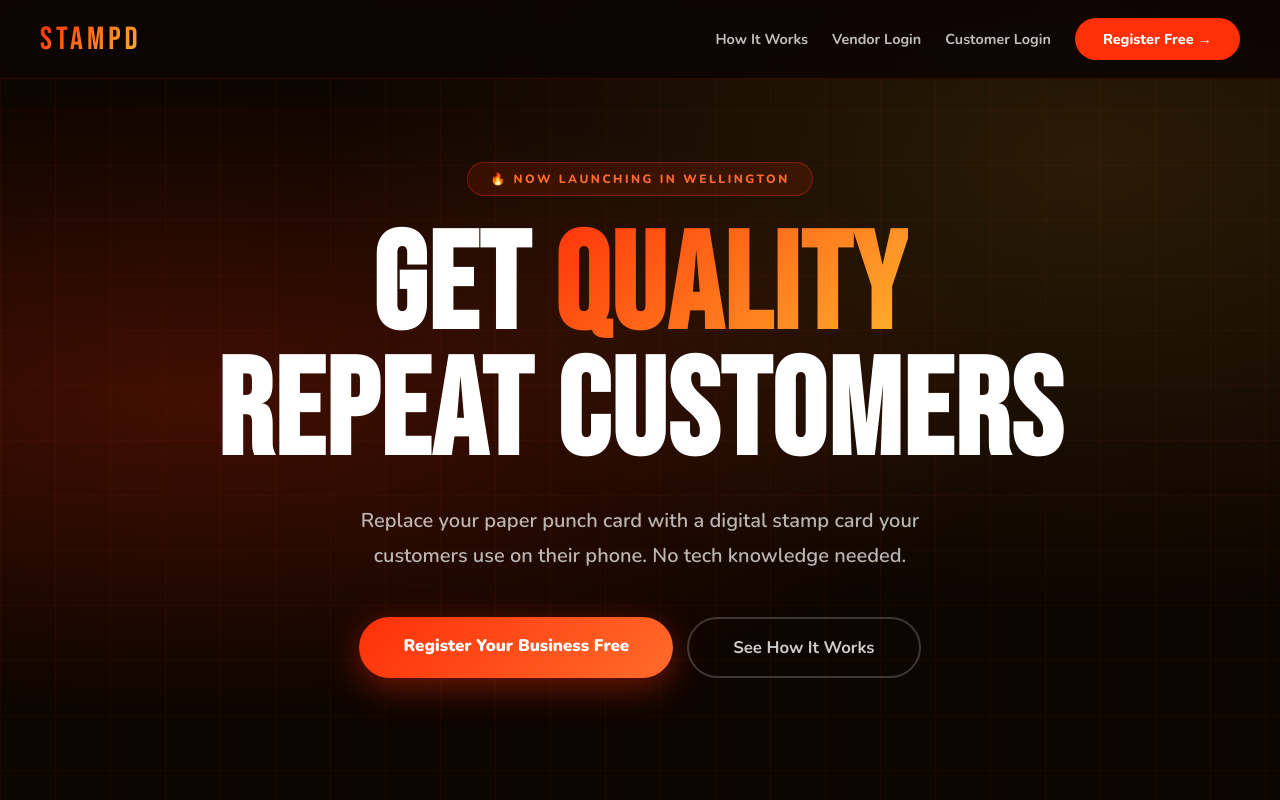
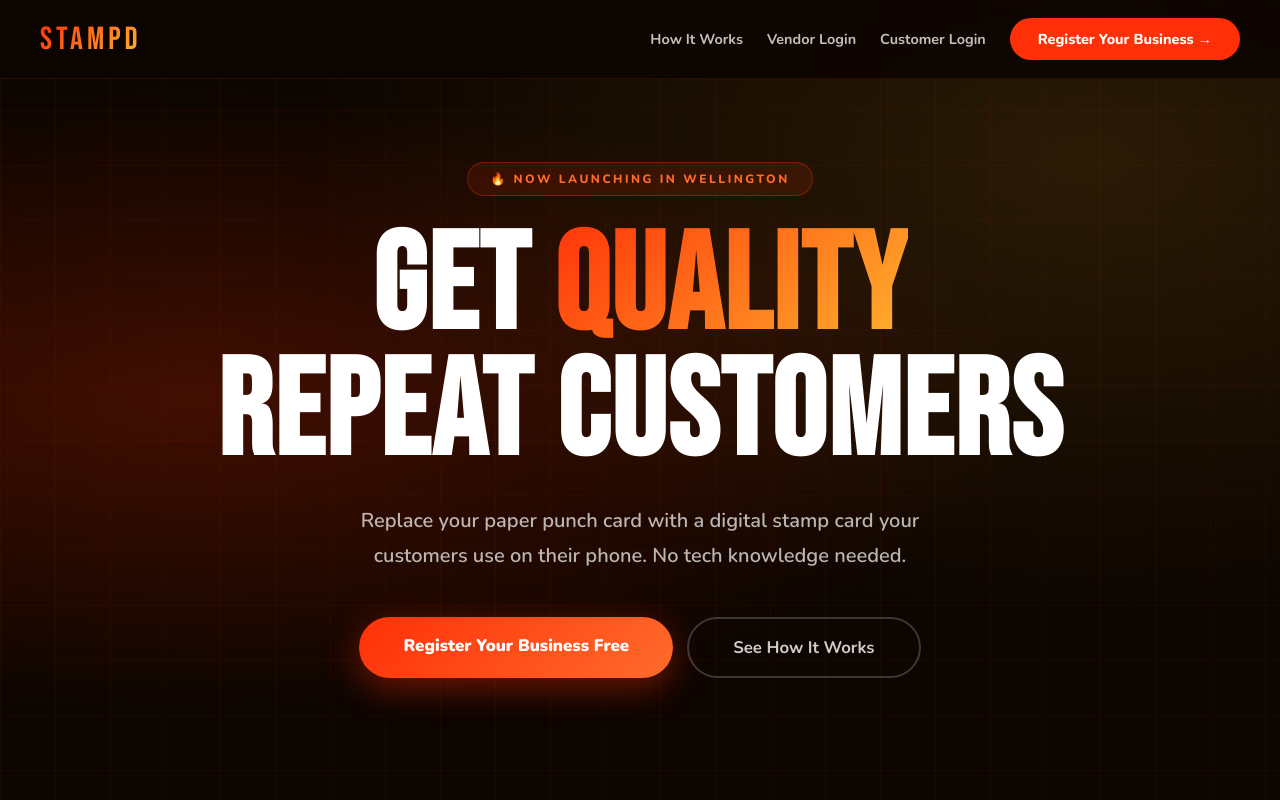
Before and after one commit to shalininig/Stampd, a plain HTML site: page public/index.html in a window 1280 px wide. Shown: the top 800 px of the page. Drawn offline with nearby package versions, Linux system fonts and the light colour scheme.

Commit message:
Update register link text for clarity

```diff
--- a/public/index.html
+++ b/public/index.html
@@ -102,7 +102,7 @@
     <a href="#how" style="color:rgba(255,255,255,0.75);text-decoration:none;font-weight:700;font-size:0.9rem">How It Works</a>
     <a href="vendor-login.html" style="color:rgba(255,255,255,0.75);text-decoration:none;font-weight:700;font-size:0.9rem">Vendor Login</a>
     <a href="login.html" style="color:rgba(255,255,255,0.75);text-decoration:none;font-weight:700;font-size:0.9rem">Customer Login</a>
-    <a href="#register" class="nav-cta">Register Free →</a>
+    <a href="#register" class="nav-cta">Register Your Business →</a>
   </div>
 </nav>
 
```
